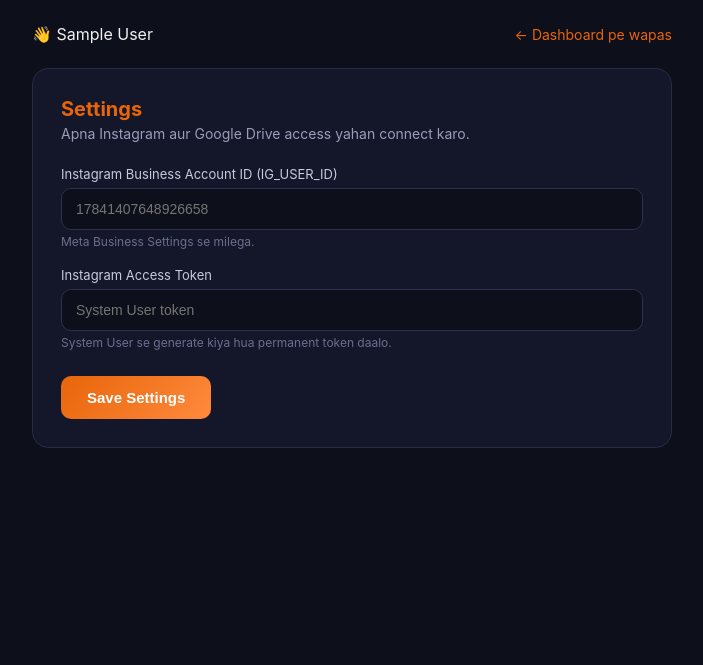
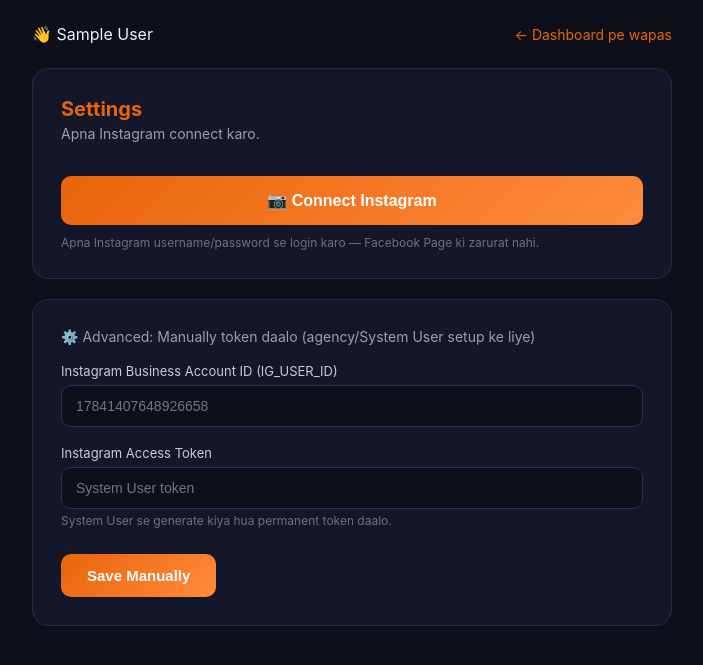
Before and after one commit to GetDigitals/GetDigitals-Flow, a Flask app: page /settings in a window 1280 px wide. Shown: the top 665 px of the page, without its empty margins (288-991 px from the left). Run offline with Flask 3, Linux system fonts and the light colour scheme; the visitor is signed in with stand-in values (Sample User, id 1).

Commit message:
Update settings.html

```diff
--- a/templates/settings.html
+++ b/templates/settings.html
@@ -21,7 +21,7 @@
     border-radius: 16px;
     padding: 28px;
     max-width: 640px;
-    margin: 0 auto;
+    margin: 0 auto 20px;
   }
   h1 { font-size: 20px; margin: 0 0 4px; color: #E8650A; }
   p.sub { color: #9a9db8; margin: 0 0 24px; font-size: 14px; }
@@ -66,7 +66,7 @@
 
   <div class="card">
     <h1>Settings</h1>
-    <p class="sub">Apna Instagram aur Google Drive access yahan connect karo.</p>
+    <p class="sub">Apna Instagram connect karo.</p>
 
     {% with messages = get_flashed_messages() %}
       {% if messages %}
@@ -74,16 +74,32 @@
       {% endif %}
     {% endwith %}
 
+    {% if user.ig_user_id and user.ig_auth_type == 'instagram_login' %}
+      <div class="flash" style="background:#1f3a24; color:#9dffab;">
+        ✅ Instagram connected via Instagram Login (ID: {{ user.ig_user_id }})
+      </div>
+      <a href="{{ url_for('connect_instagram') }}" style="display:inline-block; margin-top:10px; color:#E8650A; font-size:13px;">Dusra Instagram account connect karo →</a>
+    {% else %}
+      <a href="{{ url_for('connect_instagram') }}" style="text-decoration:none;">
+        <button type="button" style="width:100%; margin-top:10px; padding:15px; background:linear-gradient(135deg,#E8650A,#ff8a3d); border:none; border-radius:10px; color:#fff; font-weight:600; font-size:16px; cursor:pointer;">
+          📷 Connect Instagram
+        </button>
+      </a>
+      <div class="hint" style="margin-top:10px;">Apna Instagram username/password se login karo — Facebook Page ki zarurat nahi.</div>
+    {% endif %}
+  </div>
+
+  <div class="card">
+    <p class="sub" style="margin-bottom:6px;">⚙️ Advanced: Manually token daalo (agency/System User setup ke liye)</p>
     <form method="POST" action="{{ url_for('settings') }}">
       <label>Instagram Business Account ID (IG_USER_ID)</label>
       <input type="text" name="ig_user_id" value="{{ user.ig_user_id or '' }}" placeholder="17841407648926658">
-      <div class="hint">Meta Business Settings se milega.</div>
 
       <label>Instagram Access Token</label>
       <input type="text" name="ig_access_token" value="{{ user.ig_access_token or '' }}" placeholder="System User token">
       <div class="hint">System User se generate kiya hua permanent token daalo.</div>
 
-      <button type="submit">Save Settings</button>
+      <button type="submit">Save Manually</button>
     </form>
   </div>
 </body>
```
